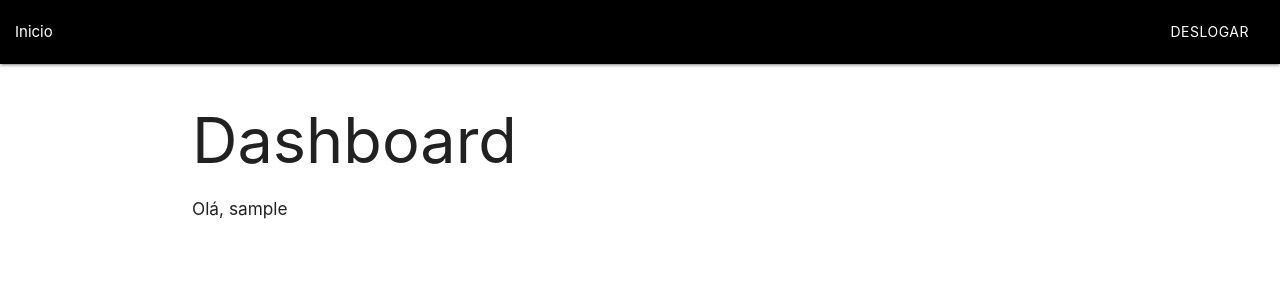
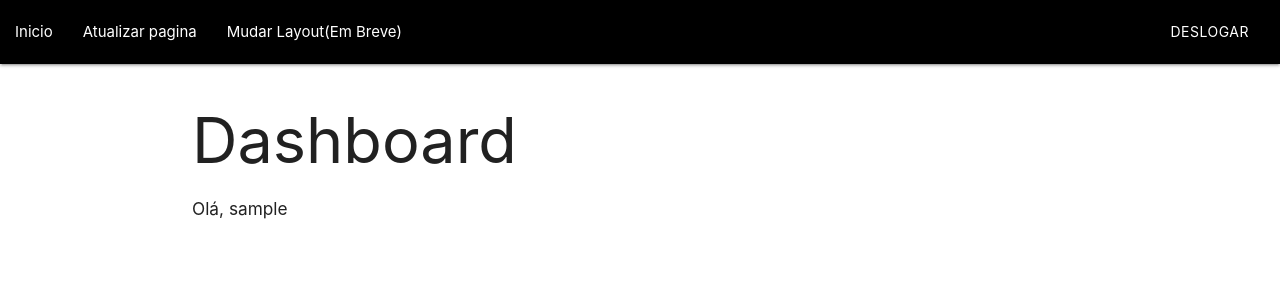
Before and after one commit to abdalazard/PortfolioCreator, a PHP site: page /pages/dashboard/dashboard.php in a window 1280 px wide. Shown: the top 300 px of the page. Run offline with PHP 8.4, Linux system fonts and the light colour scheme; the visitor is signed in with stand-in values (Sample User, id 1).

Commit message:
cria botoes para atualização de portfolio

```diff
--- a/pages/dashboard/dashboard.php
+++ b/pages/dashboard/dashboard.php
@@ -19,6 +19,12 @@
         <div class="nav-wrapper black">
             <ul id="nav-mobile" class="left hide-on-med-and-down">
                 <li><a href="../../admin.php">Inicio</a></li>
+            </ul>
+            <ul id="nav-mobile" class="left hide-on-med-and-down">
+                <li><a href="#">Atualizar pagina</a></li>
+            </ul>
+            <ul id="nav-mobile" class="left hide-on-med-and-down">
+                <li><a href="#">Mudar Layout(Em Breve)</a></li>
             </ul>
             <ul class="right">
                 <li><a class="waves-effect waves-light btn black modal-trigger "
```
